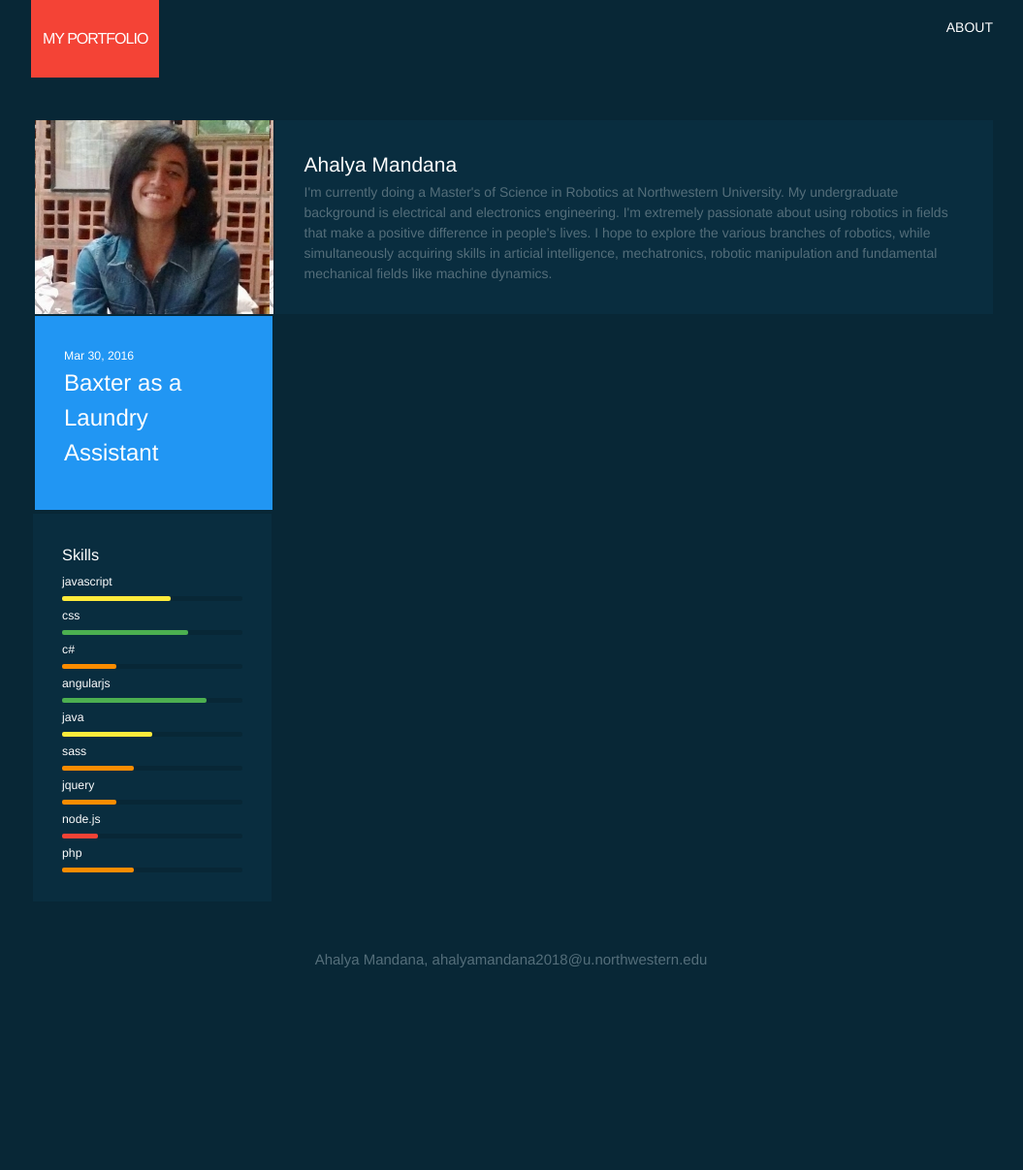
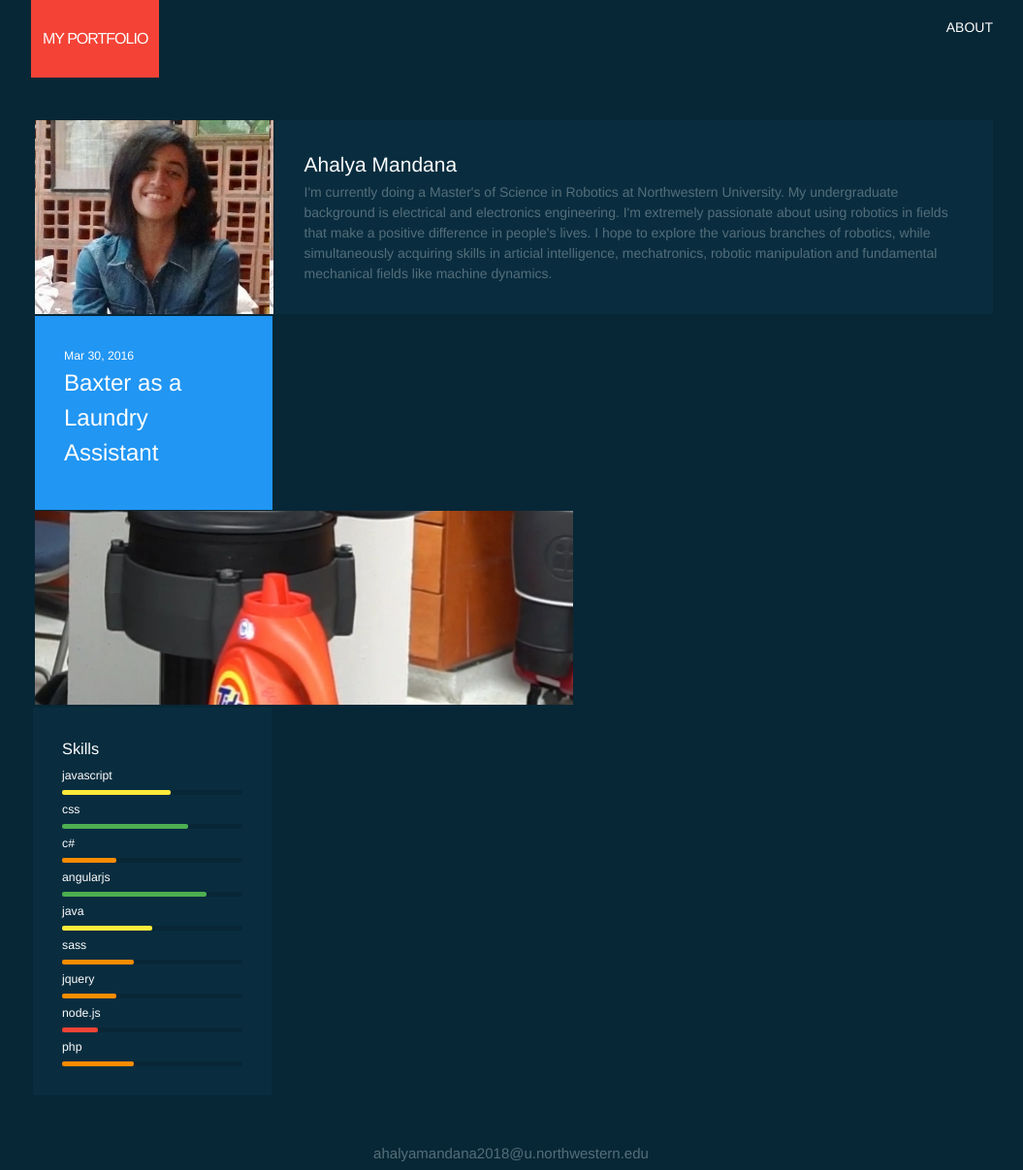
Before and after one commit to am2512/am2512.github.io, a Jekyll site: the page built from index.html, in a window 1280 px wide. Shown: the whole page at 97% size, without its empty margins (112-1167 px from the left). Built offline with Jekyll 4.4.1, drawn with Linux system fonts in a browser that asks for light colours; before the commit the page ends 1007 px from its top, so only the background shows below that.

Commit message:
Rearranging images

```diff
--- a/_config.yml
+++ b/_config.yml
@@ -9,7 +9,7 @@
 title: My Portfolio
 email: your-email@domain.com
 description: > # this means to ignore newlines until "baseurl:"
-  Ahalya Mandana, ahalyamandana2018@u.northwestern.edu
+  ahalyamandana2018@u.northwestern.edu
 baseurl: "/am2512.github.io" # the subpath of your site, e.g. /blog
 url: "http://am2512.github.io" # the base hostname & protocol for your site
 twitter_username: jekyllrb
--- a/index.html
+++ b/index.html
@@ -34,9 +34,10 @@ layout: default
         </div>
       </div>
 
-       <div class="col col-9" style="background-image:url(assets/1.jpg)">
+       <div class="col col-9">
+       <div class="block glass"  style="background-image:url(assets/1.jpg)">
           </div>
-
+      </div>
 
 
     {% endfor %}
```
